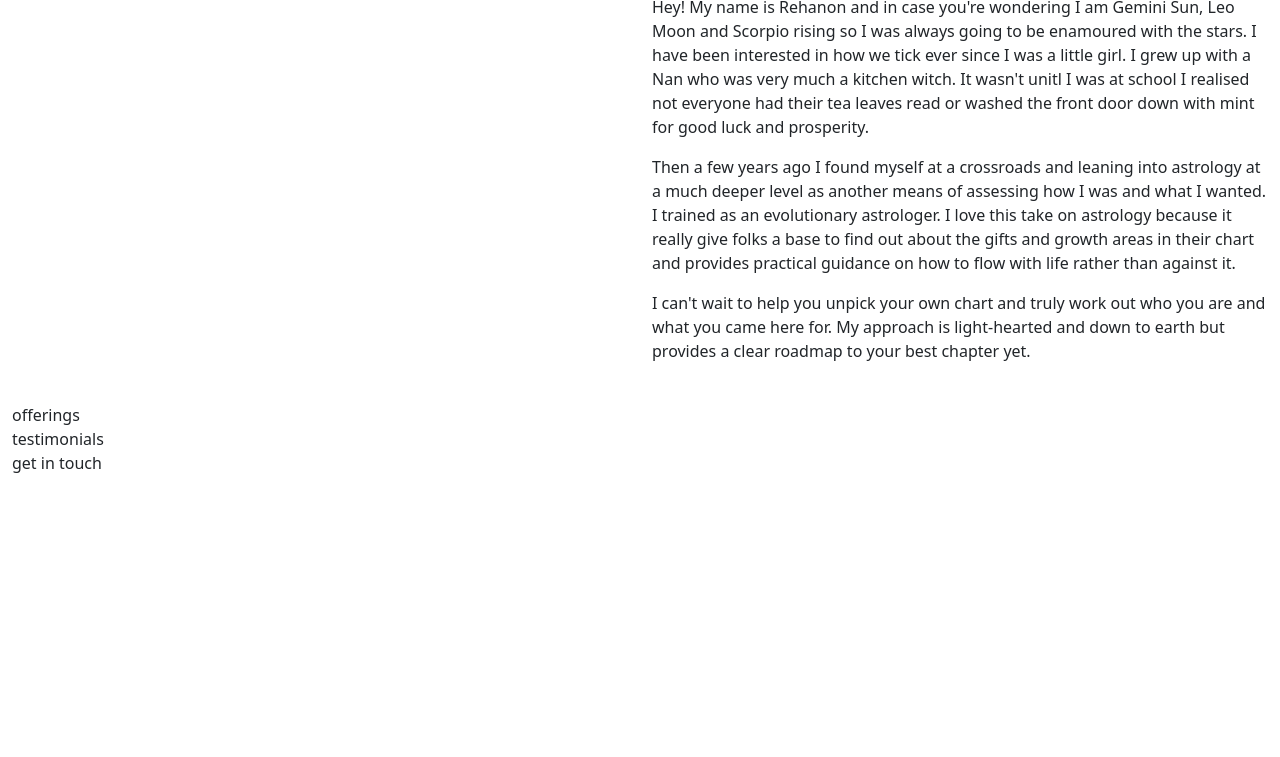
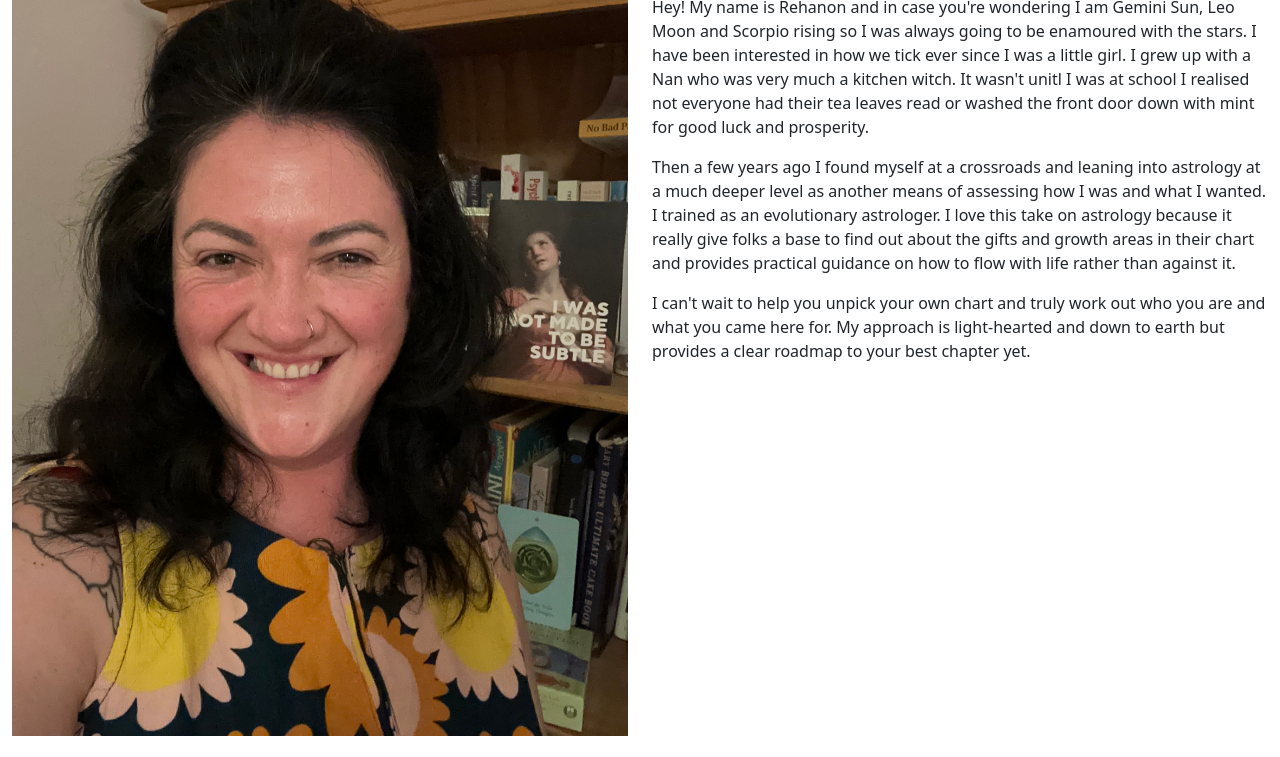
Before and after one commit to Rehanon-Mackenzie/Rehanon-Mackenzie-Astrology, a plain HTML site: page index.html in a window 1280 px wide. Shown: the part 187-944 px from the top of the page. Before the commit the page ends 800 px from the top, so only its background shows below. Drawn offline with nearby package versions, Linux system fonts and the light colour scheme; the site is published under a folder, as on GitHub Pages, so addresses that start at the root find nothing.

Commit message:
update image source about me

```diff
--- a/index.html
+++ b/index.html
@@ -59,7 +59,7 @@
   <div class="row">
     <h2>About Me</h2>
     <div class="col-12 col-md-6 mb-4">
-      <img src="/assets/images/about-me-astro.webp" class="img-fluid" alt="Rehanon smiling">
+      <img src="./assets/images/about-me-astro.webp" class="img-fluid" alt="Rehanon smiling">
     </div>
     <div class="col my-4">
       <p>Hey! My name is Rehanon and in case you're wondering I am Gemini Sun, Leo Moon and Scorpio rising so I was always going to be enamoured with the stars. I have been interested in how we tick ever since I was a little girl.  I grew up with a Nan who was very much a kitchen witch.  It wasn't unitl I was at school I realised not everyone had their tea leaves read or washed the front door down with mint for good luck and prosperity. </p>
```
